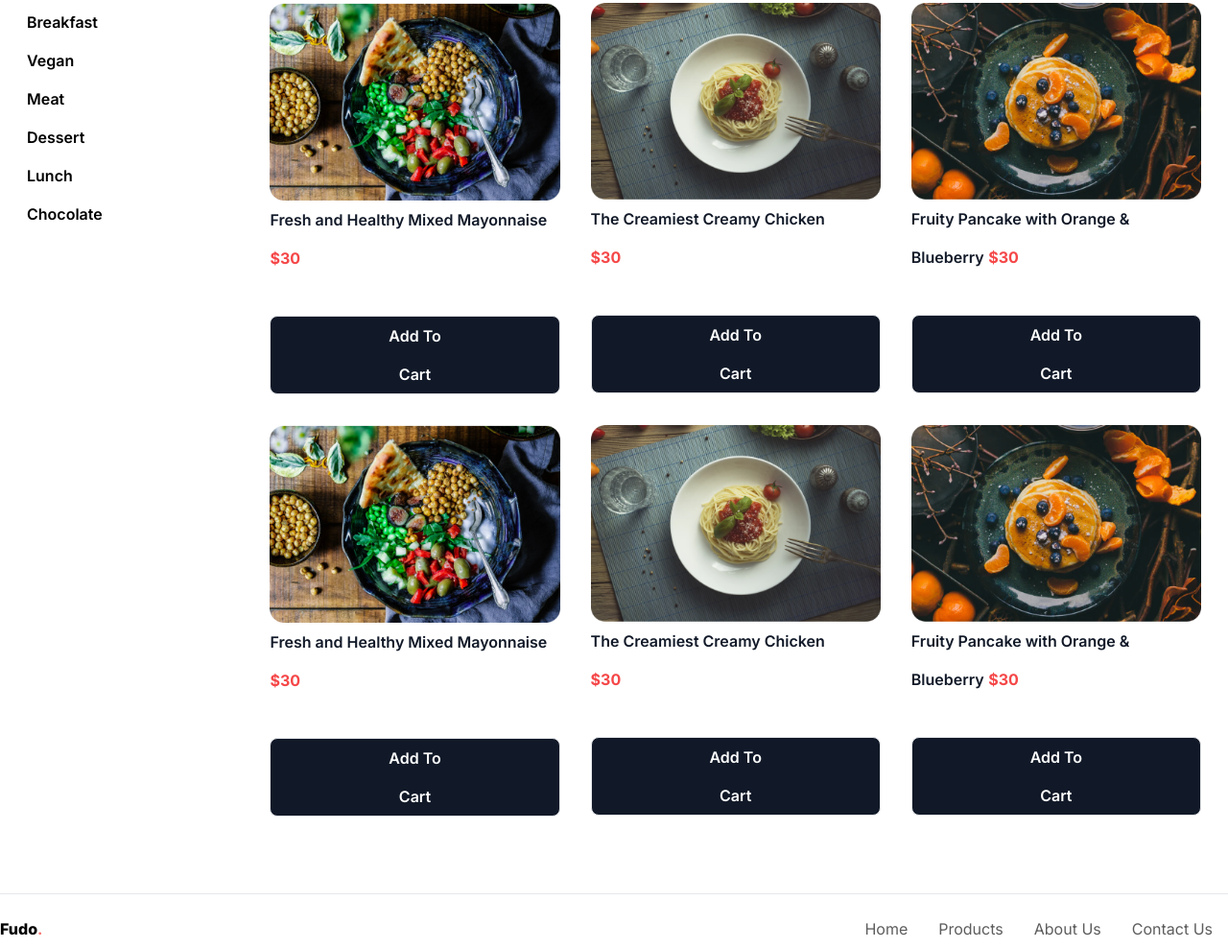
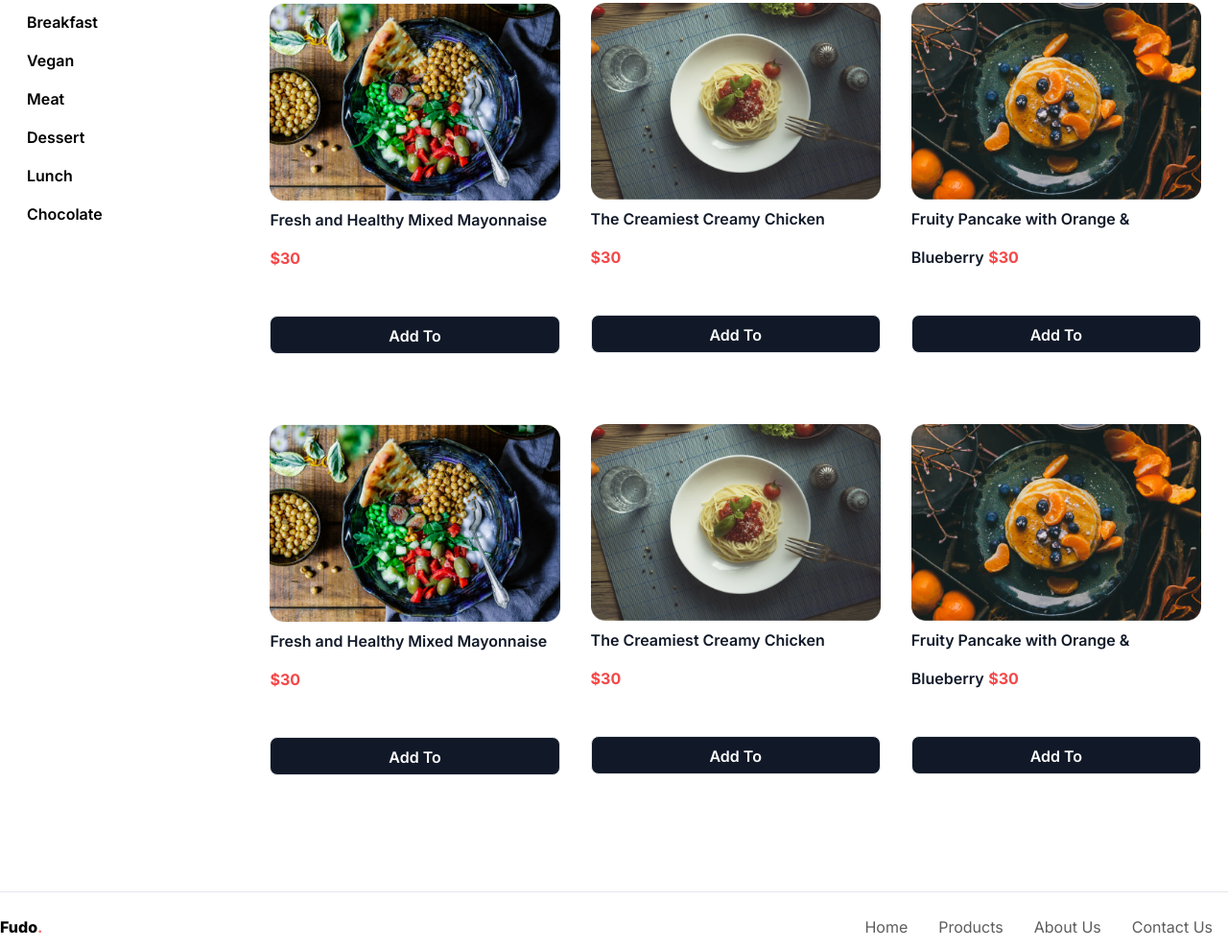
Before and after one commit to HieuTQ03/Web2022, a plain HTML site: page BaiTap3/product.html in a window 1280 px wide. Shown: the part 563-1551 px from the top of the page at 96% size. Drawn offline with nearby package versions, Linux system fonts and the light colour scheme; a script that the page names is missing.

Commit message:
update db

```diff
--- a/BaiTap3/product.html
+++ b/BaiTap3/product.html
@@ -82,42 +82,42 @@
         <img src="images/Mask Group (3).png" alt="" class="w-full">
             <a class="hover:underline font-semibold  text-[#111928]" href="">Fresh and Healthy Mixed Mayonnaise</a><br>
           <span class="font-bold text-[#F54748]">$30</span><br><br>
-          <button class="border bg-[#111928] text-white font-semibold py-0.3 px-[107px] rounded-lg">Add To Cart</button>
+          <button class="border bg-[#111928] text-white font-semibold py-0.3 px-[107px] rounded-lg h-10">Add To Cart</button>
     </div>
 
     <div>
         <img src="images/Mask Group (4).png" alt="" class="w-full">
             <a class="hover:underline font-semibold  text-[#111928]" href="" >The Creamiest Creamy Chicken</a><br>
             <span class="font-bold text-[#F54748]">$30</span><br><br>
-          <button class="border bg-[#111928] text-white font-semibold py-0.3 px-[107px] rounded-lg">Add To Cart</button>
+          <button class="border bg-[#111928] text-white font-semibold 0.3 px-[107px] rounded-lg h-10">Add To Cart</button>
     </div>
 
     <div>
         <img src="images/Mask Group (5).png" alt="" class="w-full">
             <a class="hover:underline font-semibold  text-[#111928]" href="">Fruity Pancake with Orange & Blueberry</a>
             <span class="font-bold text-[#F54748]">$30</span><br><br>
-            <button class="border bg-[#111928] text-white font-semibold py-0.3 px-[107px] rounded-lg">Add To Cart</button>
+            <button class="border bg-[#111928] text-white font-semibold py-0.3 px-[107px] rounded-lg h-10">Add To Cart</button>
     </div>
 
     <div>
         <img src="images/Mask Group (3).png" alt="" class="w-full">
             <a class="hover:underline font-semibold  text-[#111928]" href="">Fresh and Healthy Mixed Mayonnaise </a>
             <span class="font-bold text-[#F54748]">$30</span><br><br>
-          <button class="border bg-[#111928] text-white font-semibold py-0.3 px-[107px] rounded-lg">Add To Cart</button>
+          <button class="border bg-[#111928] text-white font-semibold py-0.3 px-[107px] rounded-lg h-10">Add To Cart</button>
     </div>
 
     <div>
         <img src="images/Mask Group (4).png" alt="" class="w-full">
             <a class="hover:underline font-semibold  text-[#111928]" href="">The Creamiest Creamy Chicken</a><br>
             <span class="font-bold text-[#F54748]">$30</span><br><br>
-            <button class="border bg-[#111928] text-white font-semibold py-0.3 px-[107px] rounded-lg">Add To Cart</button>
+            <button class="border bg-[#111928] text-white font-semibold py-0.3 px-[107px] rounded-lg h-10">Add To Cart</button>
     </div>
 
     <div>
         <img src="images/Mask Group (5).png" alt="" class="w-full">
             <a class="hover:underline font-semibold  text-[#111928]" href="">Fruity Pancake with Orange & Blueberry</a>
             <span class="font-bold text-[#F54748]">$30</span><br><br>
-            <button class="border bg-[#111928] text-white font-semibold py-0.3 px-[107px] rounded-lg">Add To Cart</button>
+            <button class="border bg-[#111928] text-white font-semibold py-0.3 px-[107px] rounded-lg h-10">Add To Cart</button>
     </div>
         </div>
     </section> <br> <br>
```
